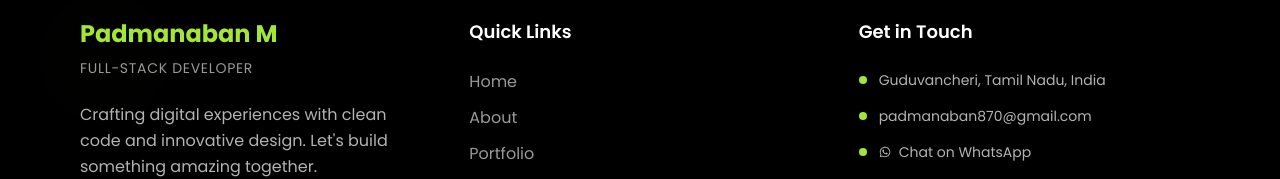
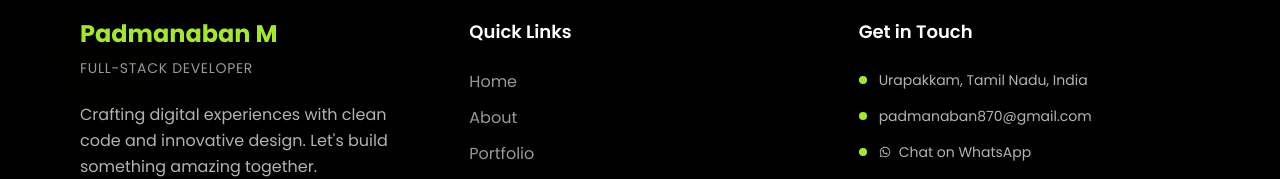
Before and after one commit to Pad-coder/portfolio, a React (Vite) app: page / in a window 1280 px wide. Shown: the part 6198-6377 px from the top of the page. Built offline with nearby package versions, Linux system fonts and the light colour scheme.

Commit message:
fix: Update location in footer from Guduvancheri to Urapakkam

```diff
--- a/src/components/Footer.jsx
+++ b/src/components/Footer.jsx
@@ -122,7 +122,7 @@ function Footer() {
                   <div className="flex items-center gap-3">
                     <div className="w-2 h-2 bg-lime-400 rounded-full"></div>
                     <span className="text-white/70 text-sm">
-                      Guduvancheri, Tamil Nadu, India
+                      Urapakkam, Tamil Nadu, India
                     </span>
                   </div>
                   <div className="flex items-center gap-3">
--- a/src/components/Navbar.jsx
+++ b/src/components/Navbar.jsx
@@ -86,8 +86,7 @@ function Navbar() {
   return (
     <>
       {/* Custom Cursor for Navbar */}
-      <div
-        className={`fixed pointer-events-none z-50 transition-all duration-200 ease-out ${cursorVariant === 'hover'
+      <div className={`fixed pointer-events-none z-50 transition-all duration-200 ease-out  ${cursorVariant === 'hover'
             ? 'w-12 h-12 bg-neutral-900/20 border-2 border-neutral-900'
             : cursorVariant === 'logo'
               ? 'w-16 h-16 bg-lime-500/20 border-2 border-lime-600'
```
